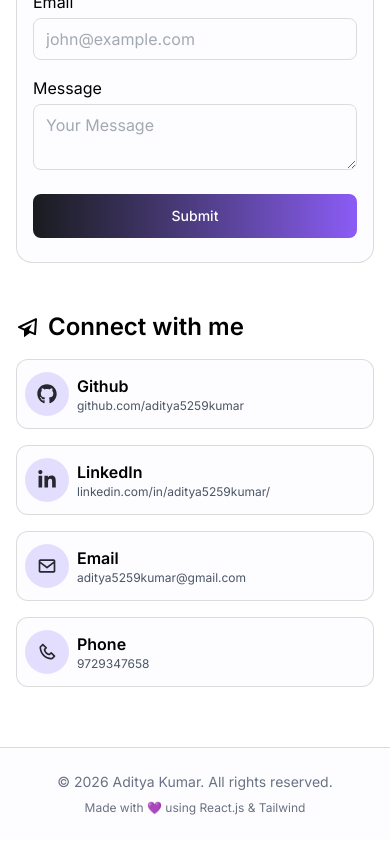
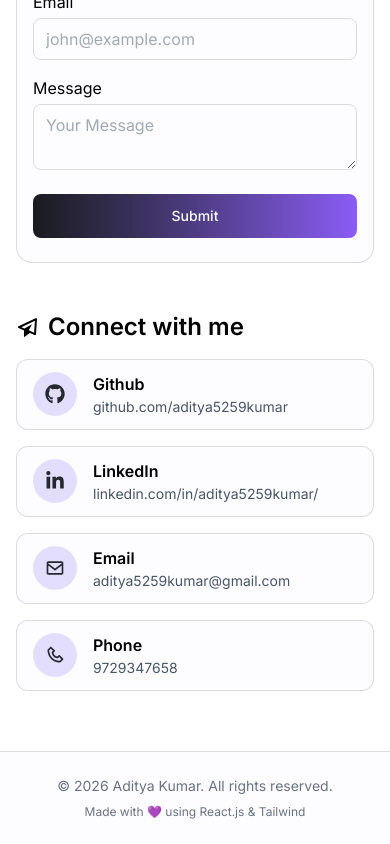
Before and after one commit to aditya5259kumar/portfolio, a React (Vite) app: page / in a window 390 px wide. Shown: the part 6408-7252 px from the top of the page. Built offline with nearby package versions, Linux system fonts and the light colour scheme; a web font is replaced by a local one.

Commit message:
font size fix in contact section- for small devices

```diff
--- a/src/pages/Contact.jsx
+++ b/src/pages/Contact.jsx
@@ -248,7 +248,7 @@ const Contact = () => {
                       delay: index * 0.1,
                     }}
                     viewport={{ once: true }}
-                    className="py-3 px-2 sm:px-4 flex items-center gap-2 sm:gap-4 border border-neutral-300/80 dark:border-neutral-700/80 rounded-xl dark:bg-(--purple-950)/70 bg-(--purple-50)/70"
+                    className="py-3 px-4 flex items-center gap-4 border border-neutral-300/80 dark:border-neutral-700/80 rounded-xl dark:bg-(--purple-950)/70 bg-(--purple-50)/70"
                   >
                     <motion.a
                       href={item.url || undefined}
@@ -265,7 +265,7 @@ const Contact = () => {
                         {item.title}
                       </span>
 
-                      <p className="text-gray-600 dark:text-gray-400 sm:text-sm text-xs">
+                      <p className="text-gray-600 dark:text-gray-400 sm:text-sm text-[14px]">
                         {item.value}
                       </p>
                     </div>
```
